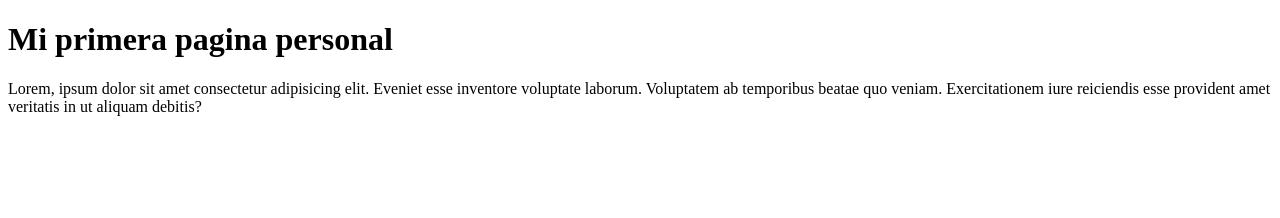
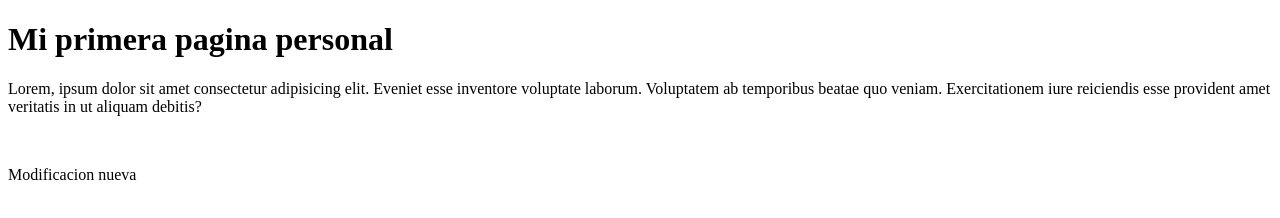
Before and after one commit to Sebastian777gg/PersonalWeb, a plain HTML site: page index.HTML in a window 1280 px wide. Drawn offline with Linux system fonts and the light colour scheme.

Commit message:
Agregue una actualizacion

```diff
--- a/index.HTML
+++ b/index.HTML
@@ -9,5 +9,7 @@
     <header> <h1>Mi primera pagina personal</h1> </header>
     <p>Lorem, ipsum dolor sit amet consectetur adipisicing elit.
      Eveniet esse inventore voluptate laborum. Voluptatem ab temporibus beatae quo veniam. Exercitationem iure reiciendis esse provident amet veritatis in ut aliquam debitis?</p>
+     <br>
+     <p>Modificacion nueva</p>
 </body>
 </html>
```
